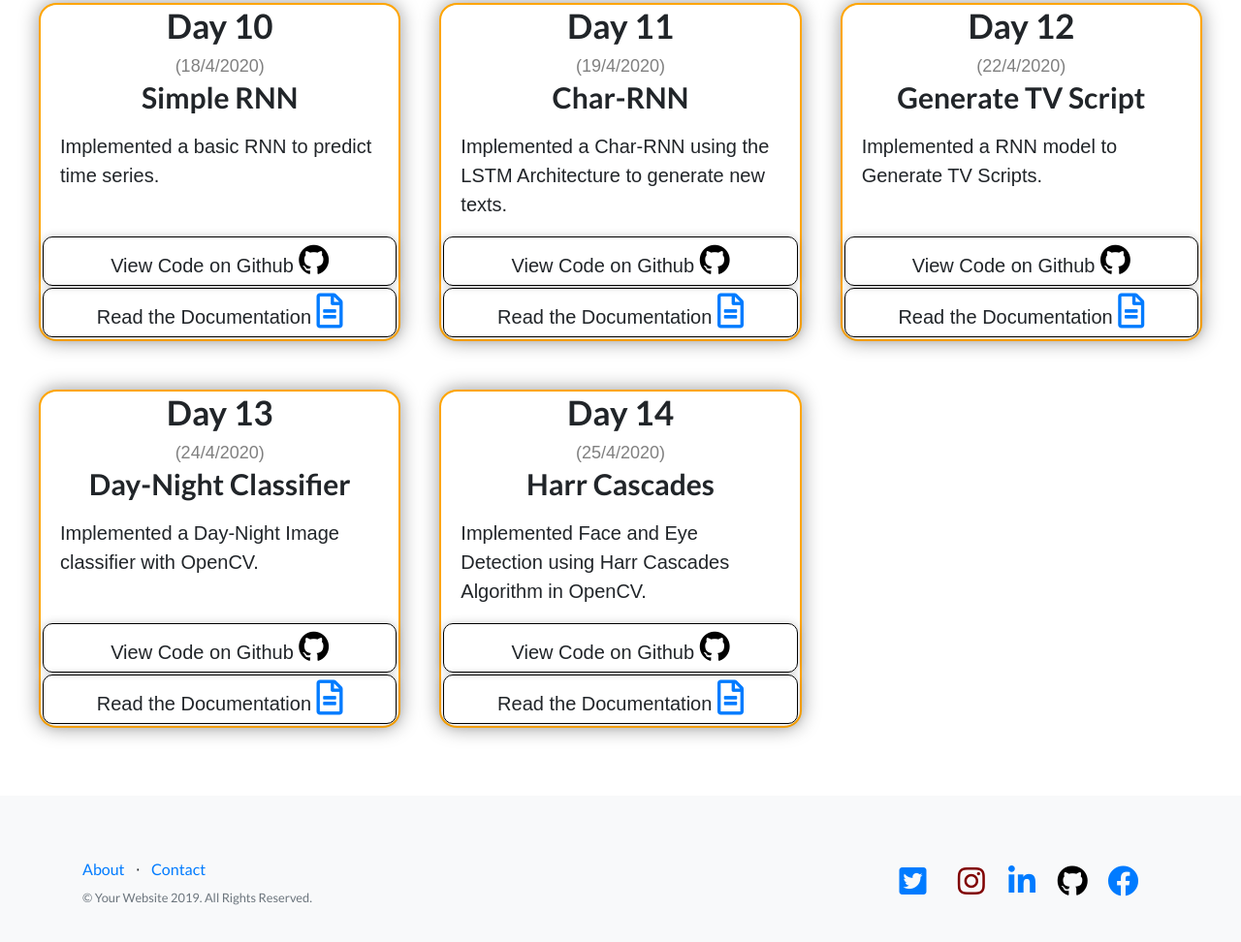
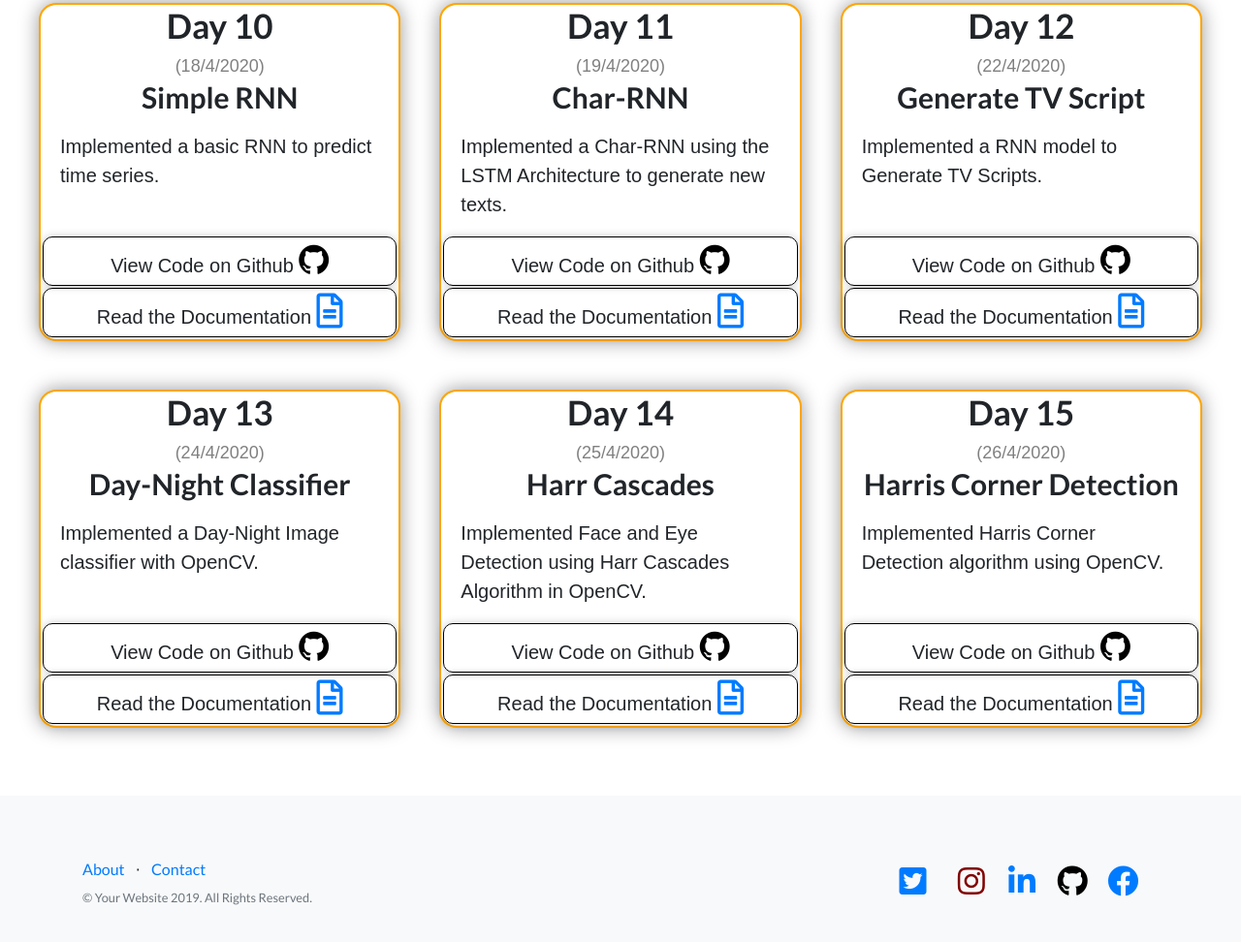
Before and after one commit to infiniteoverflow/100DaysOfML, a website: page index.html in a window 1280 px wide. Shown: the part 2143-3115 px from the top of the page at 97% size. Drawn offline with Linux system fonts and the light colour scheme.

Commit message:
Added day 15

```diff
--- a/index.html
+++ b/index.html
@@ -420,6 +420,32 @@
         </div>
       </div>
 
+
+      <!-- day 15 -->
+      <div class="card">
+        <h1 class='day-number' style="font-size: 35px; text-align: center;">Day 15</h1>
+        <p class='date'>(26/4/2020)</p>
+        <h1 class='day-topic' style= "font-size: 30px; text-align: center;">Harris Corner Detection</h1>
+        <div class="day-descr">
+          <p>Implemented Harris Corner Detection algorithm using OpenCV.<br><br>
+
+          </p>
+        </div>
+        <div class="day-proofs">
+          <div>View Code on Github
+            <a href="https://github.com/infiniteoverflow/Harris-Corner-Detection">
+              <i class="fa fa-github" style="font-size:36px; color: black;"></i>
+            </a>
+          </div>
+
+          <div>Read the Documentation
+            <a href="#">
+              <i class='far fa-file-alt' style='font-size:36px'></i>
+            </a>
+          </div>
+        </div>
+      </div>
+
     </div>
   </section>
 
```
Also changed, not shown: 1 other file.
